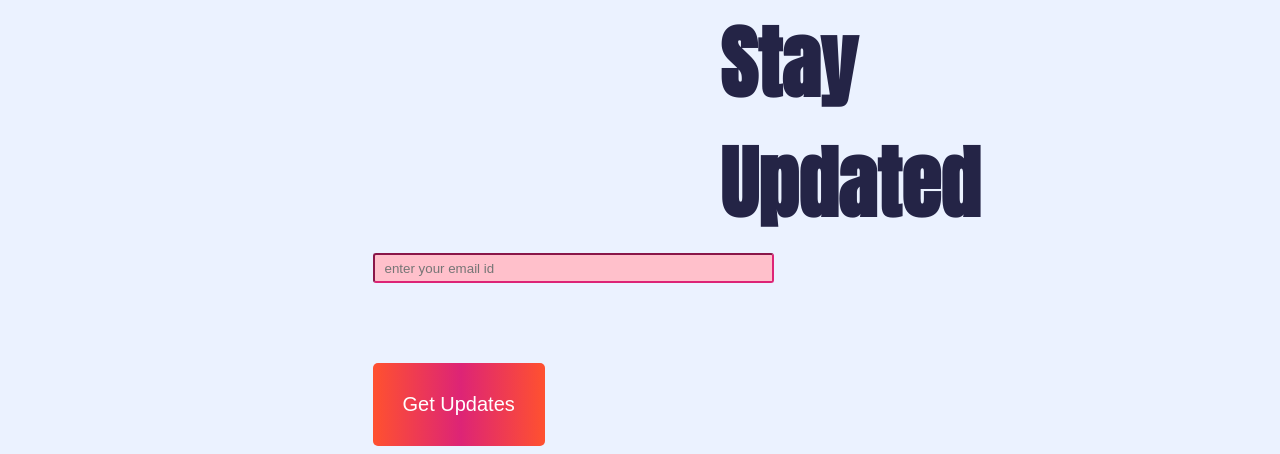
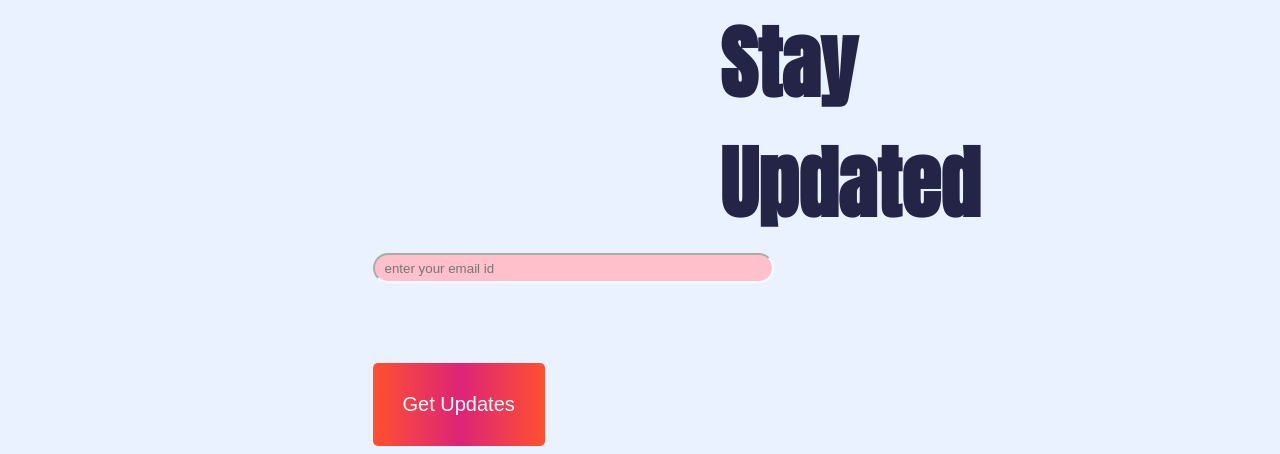
Before and after one commit to vaishnavibhaskara/zomato-landing-page-one, a plain HTML site: page index.html in a window 1280 px wide. Shown: the part 2040-2494 px from the top of the page. Drawn offline with Linux system fonts and the light colour scheme; a web font is replaced by a local one.

Commit message:
next commit

```diff
--- a/style.css
+++ b/style.css
@@ -25,9 +25,6 @@ body{
   margin-top:20px;
 }
 
-.primary__button:hover{
-    border: 2px solid pink;
-}
 
 .navbar{
     display:flex;
@@ -178,9 +175,9 @@ body{
 }
 
 .updates__email{
-    border-color: #dd2476;
+    border-color: #fff;
     background-color:pink;
-    border-radius: 3px;
+    border-radius:20px;
     width: 170px;
     height: 30px;
     margin: 0 15px;
```
